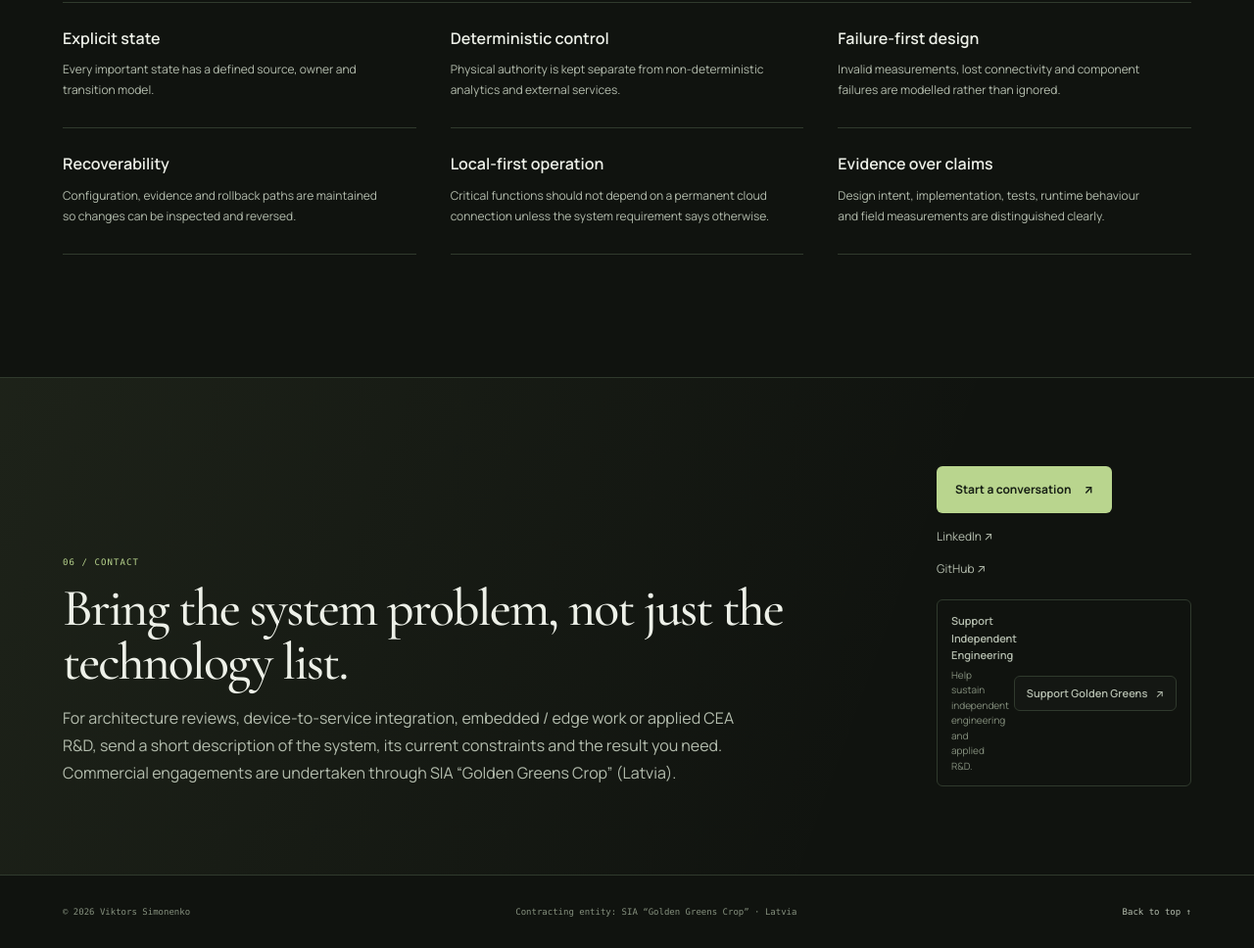
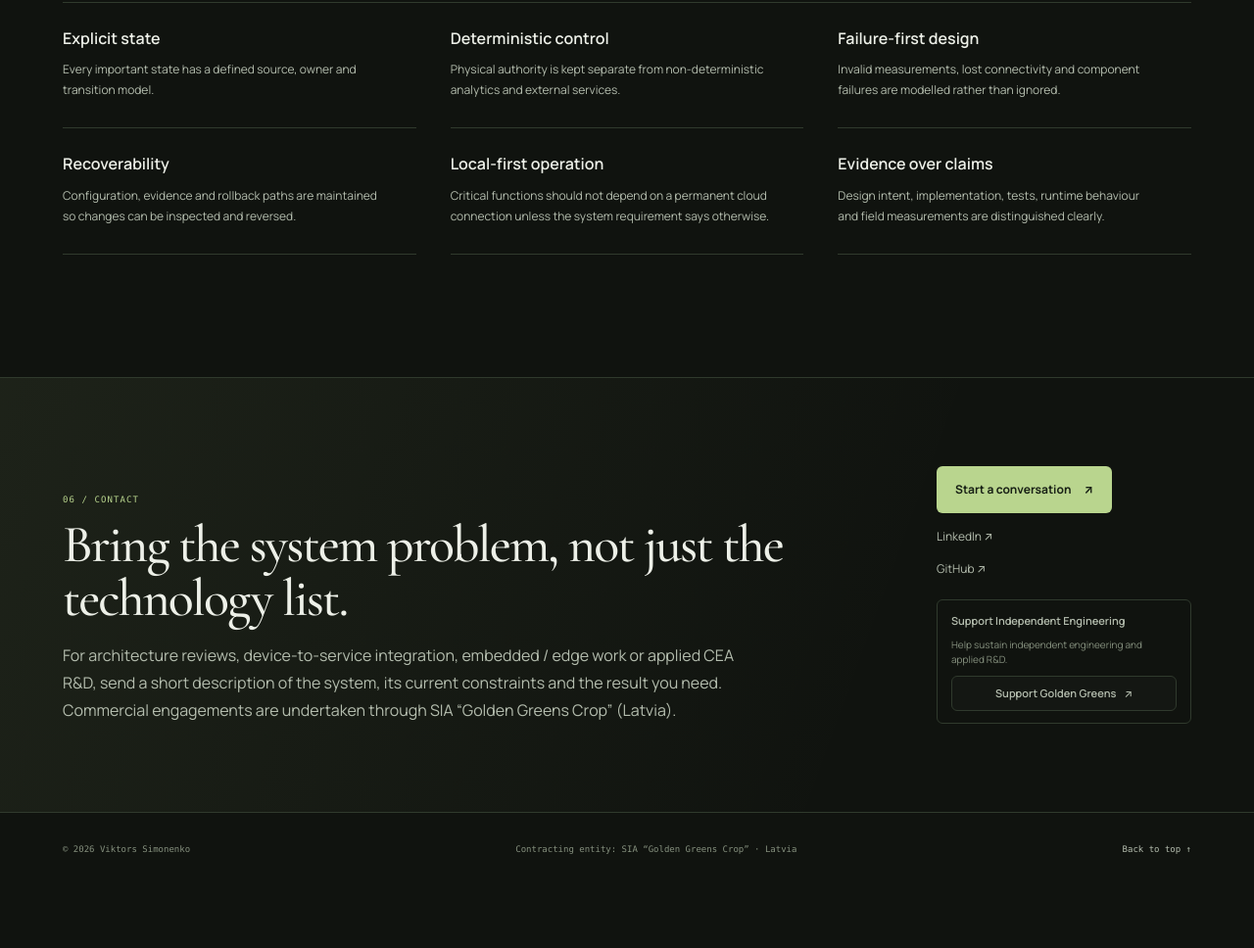
Before and after one commit to VitoOG/Landingpage, a plain HTML site: page index.html in a window 1280 px wide. Shown: the part 5156-6124 px from the top of the page at 98% size. After the commit the page ends 6060 px from the top, so only its background shows below. Drawn offline with nearby package versions, Linux system fonts and the light colour scheme.

Commit message:
Fix localized support card layout

```diff
--- a/css/layout.css
+++ b/css/layout.css
@@ -176,10 +176,11 @@
 
 .support-card {
   display: grid;
-  grid-template-columns: minmax(0, 1fr) auto;
-  align-items: center;
-  gap: 4px 16px;
+  grid-template-columns: minmax(0, 1fr);
+  align-items: start;
+  gap: 8px;
   width: min(100%, 420px);
+  min-width: 0;
   margin-top: 8px;
   padding: 12px 14px;
   border: 1px solid var(--color-border);
@@ -188,6 +189,7 @@
 }
 .support-card h3 {
   grid-column: 1;
+  min-width: 0;
   margin: 0;
   color: var(--color-text-soft);
   font-size: 11px;
@@ -195,14 +197,19 @@
 }
 .support-card p {
   grid-column: 1;
+  min-width: 0;
   margin: 0;
   color: var(--color-muted);
   font-size: 10px;
   line-height: 1.55;
 }
 .support-card .button {
-  grid-column: 2;
-  grid-row: 1 / 3;
-  justify-self: end;
+  grid-column: 1;
+  grid-row: auto;
+  justify-self: stretch;
+  width: 100%;
+  max-width: 100%;
+  min-width: 0;
   margin: 0;
+  white-space: normal;
 }
```
